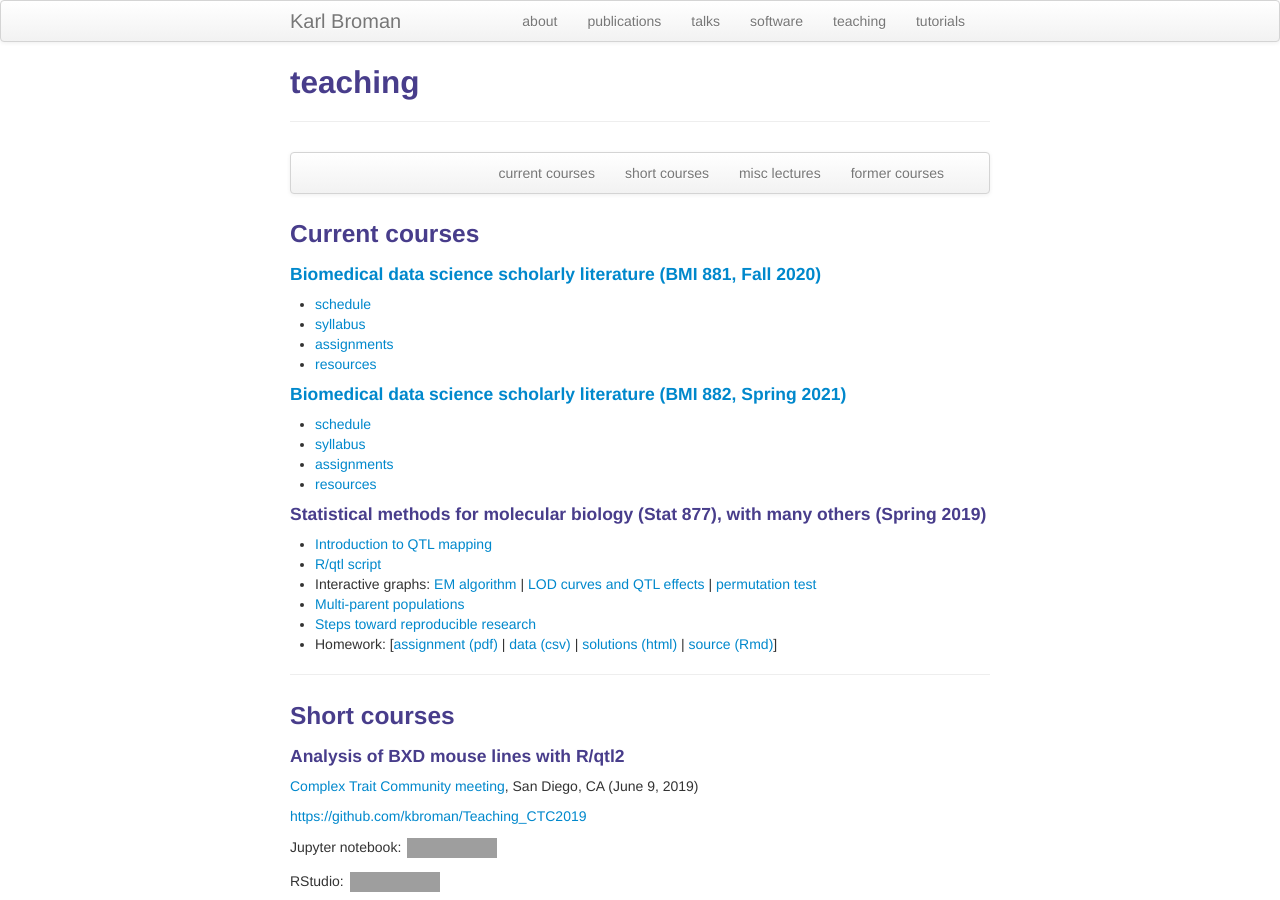
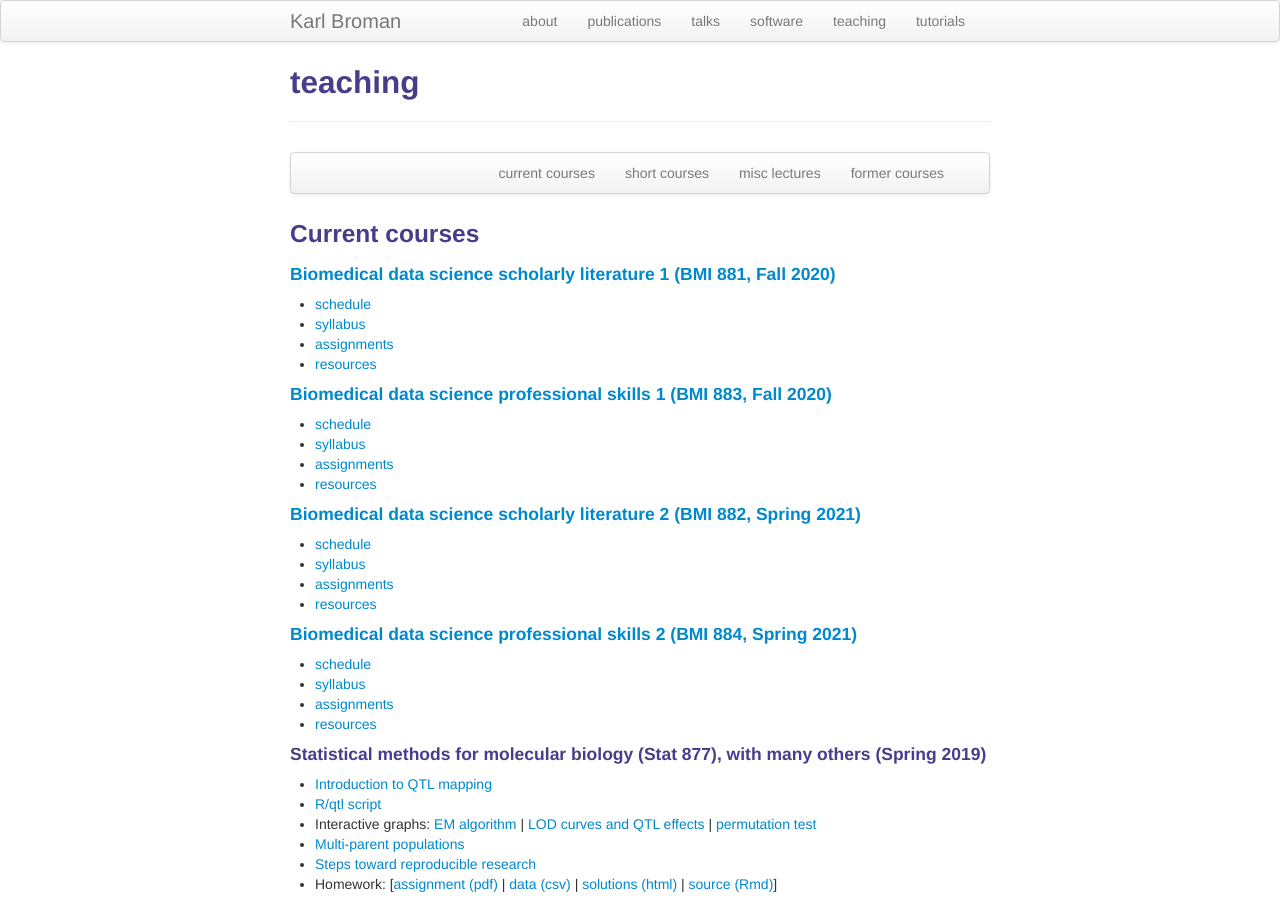
Before and after one commit to kbroman/kbroman.github.io, a Jekyll site: the page built from pages/teaching.md, in a window 1280 px wide and 900 px high. Built offline with Jekyll 4.4.1, drawn with Linux system fonts in a browser that asks for light colours; grey boxes are pictures that could not be loaded.

Commit message:
Add BMI 883 and 884 to teaching page

```diff
--- a/pages/teaching.md
+++ b/pages/teaching.md
@@ -18,7 +18,7 @@ description: Karl Broman's teaching
 
 ### <a name="current"></a>Current courses
 
-#### [Biomedical data science scholarly literature (BMI 881, Fall 2020)](https://kbroman.org/BMI881)
+#### [Biomedical data science scholarly literature 1 (BMI 881, Fall 2020)](https://kbroman.org/BMI881)
 
 - [schedule](https://kbroman.org/BMI881/schedule.html)
 - [syllabus](https://kbroman.org/BMI881/syllabus.html)
@@ -26,12 +26,28 @@ description: Karl Broman's teaching
 - [resources](https://kbroman.org/BMI881/resources.html)
 
 
-#### [Biomedical data science scholarly literature (BMI 882, Spring 2021)](https://kbroman.org/BMI882)
+#### [Biomedical data science professional skills 1 (BMI 883, Fall 2020)](https://kbroman.org/BMI883)
+
+- [schedule](https://kbroman.org/BMI883/schedule.html)
+- [syllabus](https://kbroman.org/BMI883/syllabus.html)
+- [assignments](https://kbroman.org/BMI883/assignments.html)
+- [resources](https://kbroman.org/BMI883/resources.html)
+
+
+#### [Biomedical data science scholarly literature 2 (BMI 882, Spring 2021)](https://kbroman.org/BMI882)
 
 - [schedule](https://kbroman.org/BMI882/schedule.html)
 - [syllabus](https://kbroman.org/BMI882/syllabus.html)
 - [assignments](https://kbroman.org/BMI882/assignments.html)
 - [resources](https://kbroman.org/BMI882/resources.html)
+
+
+#### [Biomedical data science professional skills 2 (BMI 884, Spring 2021)](https://kbroman.org/BMI884)
+
+- [schedule](https://kbroman.org/BMI884/schedule.html)
+- [syllabus](https://kbroman.org/BMI884/syllabus.html)
+- [assignments](https://kbroman.org/BMI884/assignments.html)
+- [resources](https://kbroman.org/BMI884/resources.html)
 
 
 #### Statistical methods for molecular biology (Stat 877), with many others (Spring 2019)
```
